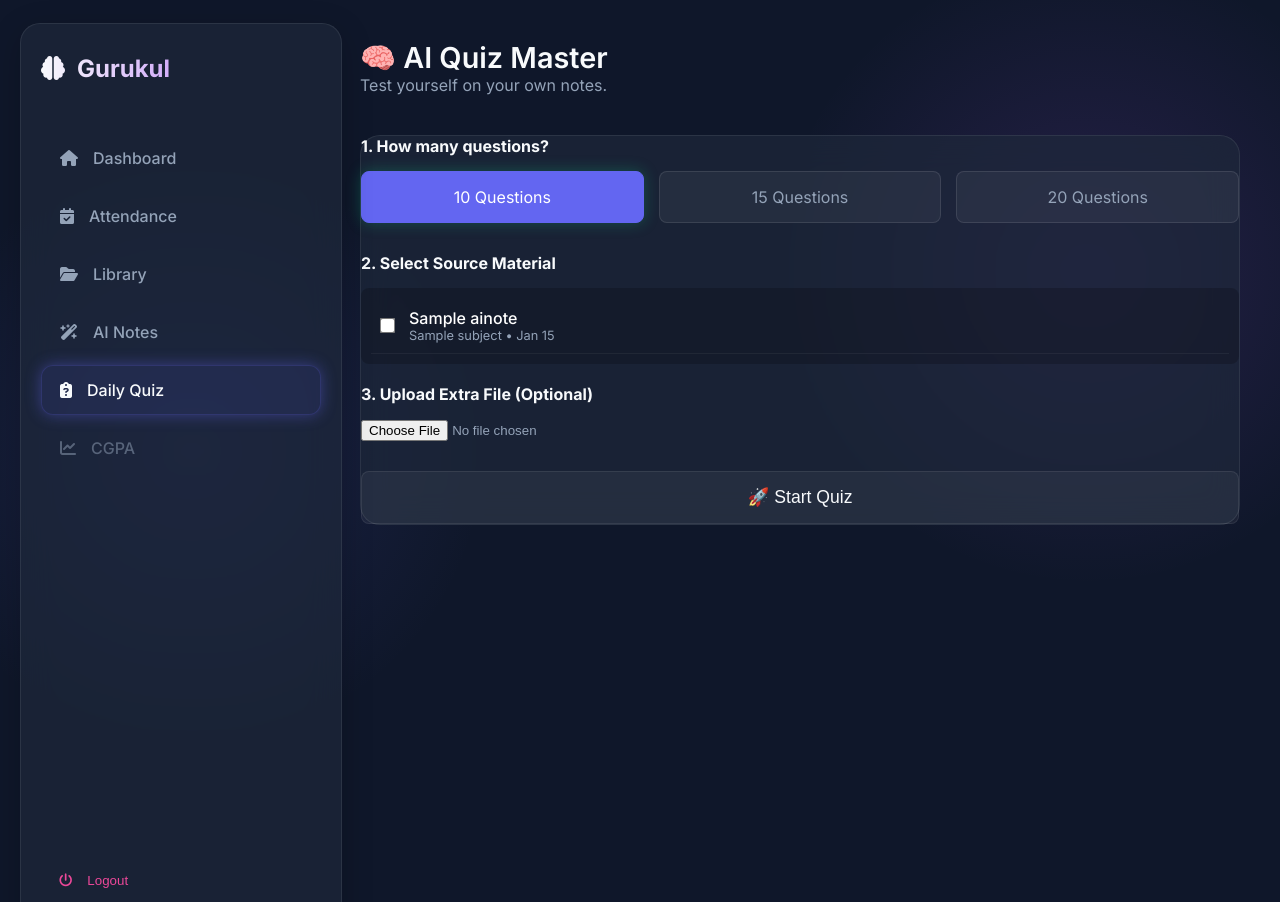
After one commit to parth17dongre-droid/Gurukul, a Django app: page /quiz/ in a window 1280 px wide. The commit adds this page. Run offline with Django 5.2, Linux system fonts and the light colour scheme; a user stored in the database is signed in; tables that the repository leaves empty hold one stand-in row (values such as "Sample post").

Commit message:
added prelimenary quiz function

```diff
--- /dev/null
+++ b/home/templates/base.html
@@ -0,0 +1,49 @@
+{% load static %}
+<!DOCTYPE html>
+<html lang="en">
+<head>
+    <meta charset="UTF-8">
+    <meta name="viewport" content="width=device-width, initial-scale=1.0">
+    <title>Gurukul AI</title>
+    <link href="https://fonts.googleapis.com/css2?family=Inter:wght@300;400;500;600;700&display=swap" rel="stylesheet">
+    <link rel="stylesheet" href="https://cdnjs.cloudflare.com/ajax/libs/font-awesome/6.4.0/css/all.min.css">
+    <link rel="stylesheet" href="{% static 'home/style.css' %}">
+</head>
+<body>
+
+    <nav class="sidebar">
+        <div class="brand">
+            <i class="fa-solid fa-brain" style="color: var(--primary);"></i> Gurukul
+        </div>
+
+        <a href="{% url 'dashboard' %}" class="menu-item {% if request.resolver_match.url_name == 'dashboard' %}active{% endif %}">
+            <i class="fa-solid fa-house"></i> Dashboard
+        </a>
+        <a href="{% url 'attendance' %}" class="menu-item {% if request.resolver_match.url_name == 'attendance' %}active{% endif %}">
+            <i class="fa-solid fa-calendar-check"></i> Attendance
+        </a>
+        <a href="{% url 'library' %}" class="menu-item {% if request.resolver_match.url_name == 'library' %}active{% endif %}">
+            <i class="fa-solid fa-folder-open"></i> Library
+        </a>
+        <a href="{% url 'ai_notes' %}" class="menu-item {% if request.resolver_match.url_name == 'ai_notes' %}active{% endif %}">
+            <i class="fa-solid fa-wand-magic-sparkles"></i> AI Notes
+        </a>
+        <a href="{% url 'quiz' %}" class="menu-item {% if request.resolver_match.url_name == 'quiz' %}active{% endif %}">
+            <i class="fa-solid fa-clipboard-question"></i> Daily Quiz
+        </a>
+
+        <div class="menu-item" style="opacity: 0.5;"><i class="fa-solid fa-chart-line"></i> CGPA</div>
+
+        <form action="{% url 'logout' %}" method="post" style="margin-top: auto;">
+            {% csrf_token %}
+            <button type="submit" class="menu-item" style="background: none; border: none; width: 100%; cursor: pointer; color: var(--accent);">
+                <i class="fa-solid fa-power-off"></i> Logout
+            </button>
+        </form>
+    </nav>
+
+    {% block content %}
+    {% endblock %}
+
+</body>
+</html>
--- /dev/null
+++ b/home/templates/home/quiz.html
@@ -0,0 +1,83 @@
+{% extends 'base.html' %}
+{% block content %}
+<div class="main-content">
+    <div class="header">
+        <div>
+            <h1 style="font-size: 1.8rem; font-weight: 600;">🧠 AI Quiz Master</h1>
+            <p style="color: var(--text-muted);">Test yourself on your own notes.</p>
+        </div>
+    </div>
+
+    {% if error %}
+    <div style="background: rgba(236, 72, 153, 0.2); border: 1px solid #ec4899; color: #fbcfe8; padding: 15px; border-radius: 10px; margin-bottom: 20px;">
+        {{ error }}
+    </div>
+    {% endif %}
+
+    <form method="post" enctype="multipart/form-data" class="glass-panel" onsubmit="document.getElementById('loader').style.display='block'">
+        {% csrf_token %}
+
+        <h4 style="margin-bottom: 15px;">1. How many questions?</h4>
+        <div style="display: flex; gap: 15px; margin-bottom: 30px;">
+            <label class="radio-card">
+                <input type="radio" name="num_questions" value="10" checked>
+                <span>10 Questions</span>
+            </label>
+            <label class="radio-card">
+                <input type="radio" name="num_questions" value="15">
+                <span>15 Questions</span>
+            </label>
+            <label class="radio-card">
+                <input type="radio" name="num_questions" value="20">
+                <span>20 Questions</span>
+            </label>
+        </div>
+
+        <h4 style="margin-bottom: 15px;">2. Select Source Material</h4>
+
+        <div style="max-height: 250px; overflow-y: auto; background: rgba(0,0,0,0.2); border-radius: 8px; padding: 10px; margin-bottom: 20px;">
+            {% if library_notes %}
+                {% for note in library_notes %}
+                <label style="display: flex; align-items: center; padding: 10px; border-bottom: 1px solid rgba(255,255,255,0.05); cursor: pointer;">
+                    <input type="checkbox" name="selected_notes" value="{{ note.id }}" style="margin-right: 15px; transform: scale(1.2);">
+                    <div>
+                        <div style="font-weight: 500; color: white;">{{ note.title }}</div>
+                        <div style="font-size: 0.8rem; color: var(--text-muted);">
+                            {% if note.subject %}{{ note.subject.name }}{% else %}Unsorted{% endif %} • {{ note.created_at|date:"M d" }}
+                        </div>
+                    </div>
+                </label>
+                {% endfor %}
+            {% else %}
+                <p style="padding: 10px; color: var(--text-muted);">No notes in library yet.</p>
+            {% endif %}
+        </div>
+
+        <h4 style="margin-bottom: 15px;">3. Upload Extra File (Optional)</h4>
+        <input type="file" name="document" accept=".pdf,.pptx" style="margin-bottom: 30px; color: var(--text-muted);">
+
+        <button type="submit" class="btn-glass btn-primary" style="width: 100%; padding: 15px; font-size: 1.1rem;">
+            🚀 Start Quiz
+        </button>
+
+        <div id="loader" style="display: none; text-align: center; margin-top: 20px;">
+            <i class="fa-solid fa-circle-notch fa-spin" style="font-size: 1.5rem; color: var(--accent);"></i>
+            <p>Generating questions...</p>
+        </div>
+    </form>
+</div>
+
+<style>
+    .radio-card { flex: 1; cursor: pointer; }
+    .radio-card input { display: none; }
+    .radio-card span {
+        display: block; text-align: center; padding: 15px;
+        background: rgba(255,255,255,0.05); border: 1px solid rgba(255,255,255,0.1);
+        border-radius: 8px; transition: 0.3s; color: var(--text-muted);
+    }
+    .radio-card input:checked + span {
+        background: var(--primary); color: white; border-color: var(--primary);
+        box-shadow: 0 0 15px rgba(16, 185, 129, 0.3);
+    }
+</style>
+{% endblock %}
--- a/home/urls.py
+++ b/home/urls.py
@@ -2,26 +2,15 @@ from django.urls import path
 from . import views
 
 urlpatterns = [
-    # Landing Page
     path('', views.index, name='index'),
-
-    # Authentication
     path('login/', views.login_view, name='login'),
     path('logout/', views.logout_view, name='logout'),
     path('signup/', views.signup_view, name='signup'),
-
-    # Dashboard
     path('dashboard/', views.dashboard, name='dashboard'),
-
-    # Attendance
     path('attendance/', views.attendance, name='attendance'),
-
-    # AI Tools (Formula Sheet Removed)
     path('ai-notes/', views.ai_notes, name='ai_notes'),
     path('deep-dive/', views.deep_dive_view, name='deep_dive'),
     path('library/', views.library_view, name='library'),
     path('add-subject/', views.add_subject, name='add_subject'),
-
-    # Profile
-    path('profile/', views.profile_view, name='profile'),
+    path('quiz/', views.quiz_view, name='quiz'),
 ]
--- a/home/views.py
+++ b/home/views.py
@@ -8,11 +8,12 @@ import json
 import datetime
 
 # Local imports
+# ✅ CORRECT LINE
 from .models import StudentProfile, AttendanceSession, Subject, AINote
 from .forms import SignUpForm, TimetableUploadForm
 from .utils import TimetableParser, update_attendance_stats
-from .ai_utils import generate_notes, generate_deep_dive
-# (Formula sheet import removed)
+# 🟢 UPDATED: Removed generate_formula_sheet from imports
+from .ai_utils import generate_notes, generate_deep_dive, generate_quiz
 
 # ==========================================
 # 🔐 AUTHENTICATION & LANDING
@@ -75,9 +76,10 @@ def dashboard(request):
 def attendance(request):
     profile, created = StudentProfile.objects.get_or_create(user=request.user)
 
-    # ⚠️ DEV MODE: HARDCODED DATE
+    # ⚠️ DEV MODE: HARDCODED DATE (Change to datetime.date.today() later)
     today = datetime.date(2026, 1, 19)
 
+    # Logic A: Reset
     if request.method == 'POST' and 'reset_timetable' in request.POST:
         AttendanceSession.objects.filter(user=request.user).delete()
         Subject.objects.filter(user=request.user).delete()
@@ -85,6 +87,7 @@ def attendance(request):
         profile.save()
         return redirect('attendance')
 
+    # Logic B: Upload
     if request.method == 'POST' and 'upload_file' in request.POST:
         form = TimetableUploadForm(request.POST, request.FILES)
         if form.is_valid():
@@ -96,23 +99,13 @@ def attendance(request):
 
             if success:
                 update_attendance_stats(request.user)
-                try:
-                    excel_file.seek(0)
-                    detected_sem = parser.extract_semester_only(excel_file)
-                    profile = request.user.studentprofile
-                    profile.batch = batch
-                    if detected_sem:
-                        profile.semester = detected_sem
-                    profile.save()
-                except Exception as e:
-                    print(f"Non-critical error updating profile: {e}")
-
                 return redirect('attendance')
             else:
                 return render(request, 'home/attendance.html', {
                     'form': form, 'error': message, 'has_timetable': False
                 })
 
+    # Logic C: Mark Attendance
     if request.method == 'POST' and 'session_id' in request.POST:
         session_id = request.POST.get('session_id')
         status = request.POST.get('status')
@@ -122,6 +115,7 @@ def attendance(request):
         update_attendance_stats(request.user)
         return redirect('attendance')
 
+    # Logic D: Display
     has_timetable = Subject.objects.filter(user=request.user).exists()
 
     if not has_timetable:
@@ -141,12 +135,12 @@ def attendance(request):
     return render(request, 'home/attendance.html', context)
 
 # ==========================================
-# 📚 LIBRARY
+# 📚 LIBRARY & SUBJECTS
 # ==========================================
 
 @login_required(login_url='login')
 def library_view(request):
-    subjects = Subject.objects.filter(user=request.user, is_theory=True)
+    subjects = Subject.objects.filter(user=request.user)
     selected_subject_id = request.GET.get('subject_id')
     selected_subject = None
     notes = []
@@ -158,7 +152,9 @@ def library_view(request):
         notes = AINote.objects.filter(user=request.user, subject__isnull=True).order_by('-created_at')
 
     return render(request, 'home/library.html', {
-        'subjects': subjects, 'selected_subject': selected_subject, 'notes': notes
+        'subjects': subjects,
+        'selected_subject': selected_subject,
+        'notes': notes
     })
 
 @login_required
@@ -167,7 +163,10 @@ def add_subject(request):
         name = request.POST.get('subject_name')
         if name:
             Subject.objects.create(
-                user=request.user, name=name, code=name[:3].upper(), is_theory=True
+                user=request.user,
+                name=name,
+                code=name[:3].upper(),
+                is_theory=True
             )
     return redirect('library')
 
@@ -180,7 +179,7 @@ def ai_notes(request):
     summary = None
     raw_text = None
     error = None
-    subjects = Subject.objects.filter(user=request.user, is_theory=True)
+    subjects = Subject.objects.filter(user=request.user)
 
     note_id = request.GET.get('note_id')
     if note_id:
@@ -200,13 +199,13 @@ def ai_notes(request):
                 subject_obj = Subject.objects.get(id=subject_id)
 
             AINote.objects.create(
-                user=request.user, title=title, subject=subject_obj,
-                content_html=content, raw_text=raw
+                user=request.user,
+                title=title,
+                subject=subject_obj,
+                content_html=content,
+                raw_text=raw
             )
-            if subject_obj:
-                return redirect(f'/library/?subject_id={subject_obj.id}')
-            else:
-                return redirect('library')
+            return redirect(f'/library/?subject_id={subject_obj.id}' if subject_obj else 'library')
 
         elif 'document' in request.FILES:
             uploaded_file = request.FILES['document']
@@ -221,10 +220,64 @@ def ai_notes(request):
                     raw_text = text_content
 
     return render(request, 'home/ai_notes.html', {
-        'summary': summary, 'raw_text': raw_text, 'error': error,
+        'summary': summary,
+        'raw_text': raw_text,
+        'error': error,
         'subjects': subjects,
         'filename': request.FILES['document'].name if request.FILES.get('document') else "My Note"
     })
+
+# ==========================================
+# 🧠 QUIZ GENERATOR
+# ==========================================
+
+@login_required(login_url='login')
+def quiz_view(request):
+    subjects = Subject.objects.filter(user=request.user)
+    library_notes = AINote.objects.filter(user=request.user).order_by('-created_at')
+
+    if request.method == 'POST':
+        full_text = ""
+
+        # A. From Library Notes
+        selected_note_ids = request.POST.getlist('selected_notes')
+        if selected_note_ids:
+            notes = AINote.objects.filter(id__in=selected_note_ids, user=request.user)
+            for note in notes:
+                full_text += f"\n\n--- Source: {note.title} ---\n{note.raw_text}"
+
+        # B. From New File
+        if 'document' in request.FILES:
+            uploaded_file = request.FILES['document']
+            _, file_text = generate_notes(uploaded_file)
+            full_text += f"\n\n--- Source: Uploaded File ---\n{file_text}"
+
+        num_questions = int(request.POST.get('num_questions', 10))
+
+        if len(full_text) < 50:
+             return render(request, 'home/quiz.html', {
+                'subjects': subjects, 'library_notes': library_notes,
+                'error': "Please select at least one note or upload a file."
+            })
+
+        quiz_data = generate_quiz(full_text, num_questions)
+
+        if not quiz_data:
+             return render(request, 'home/quiz.html', {
+                'subjects': subjects, 'library_notes': library_notes,
+                'error': "AI failed to generate quiz. Try again."
+            })
+
+        return render(request, 'home/quiz_active.html', {'quiz_data': quiz_data})
+
+    return render(request, 'home/quiz.html', {
+        'subjects': subjects,
+        'library_notes': library_notes
+    })
+
+# ==========================================
+# 🧠 DEEP DIVE API
+# ==========================================
 
 @csrf_exempt
 def deep_dive_view(request):
@@ -233,20 +286,13 @@ def deep_dive_view(request):
             data = json.loads(request.body)
             topic = data.get('topic')
             full_text = data.get('full_text')
+
             if not topic or not full_text:
                 return JsonResponse({'error': 'Missing data'}, status=400)
+
             detailed_note = generate_deep_dive(topic, full_text)
             return JsonResponse({'detail': detailed_note})
         except Exception as e:
             return JsonResponse({'error': str(e)}, status=500)
+
     return JsonResponse({'error': 'Invalid request method'}, status=400)
-
-# ==========================================
-# 👤 PROFILE
-# ==========================================
-
-@login_required(login_url='login')
-def profile_view(request):
-    profile, created = StudentProfile.objects.get_or_create(user=request.user)
-    context = {'profile': profile}
-    return render(request, 'home/profile.html', context)
```
Also changed, not shown: home/ai_utils.py (+161 -0 lines), home/templates/home/dashboard.html (+5 -9 lines), home/templates/home/quiz_active.html (added, +117 -0 lines).
